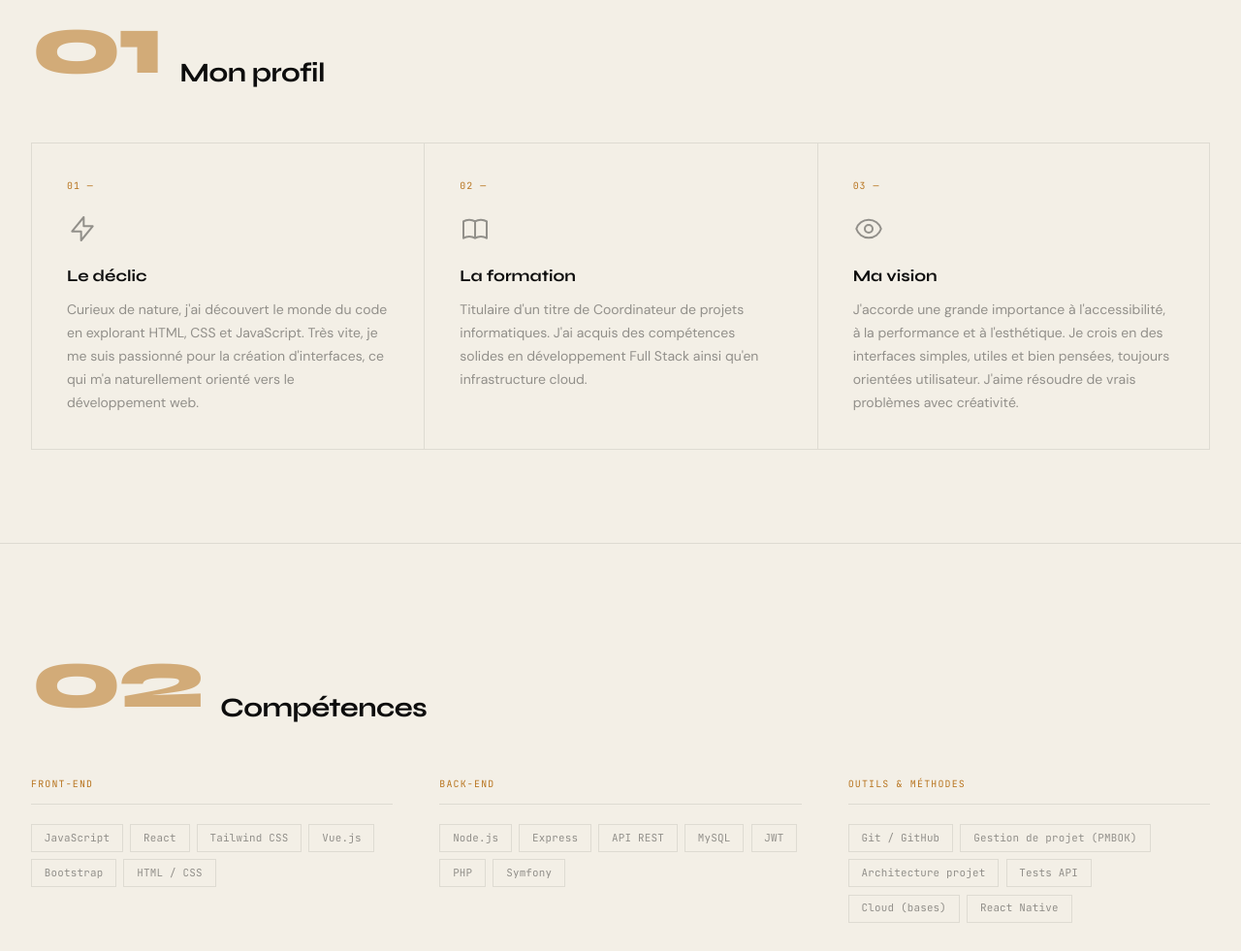
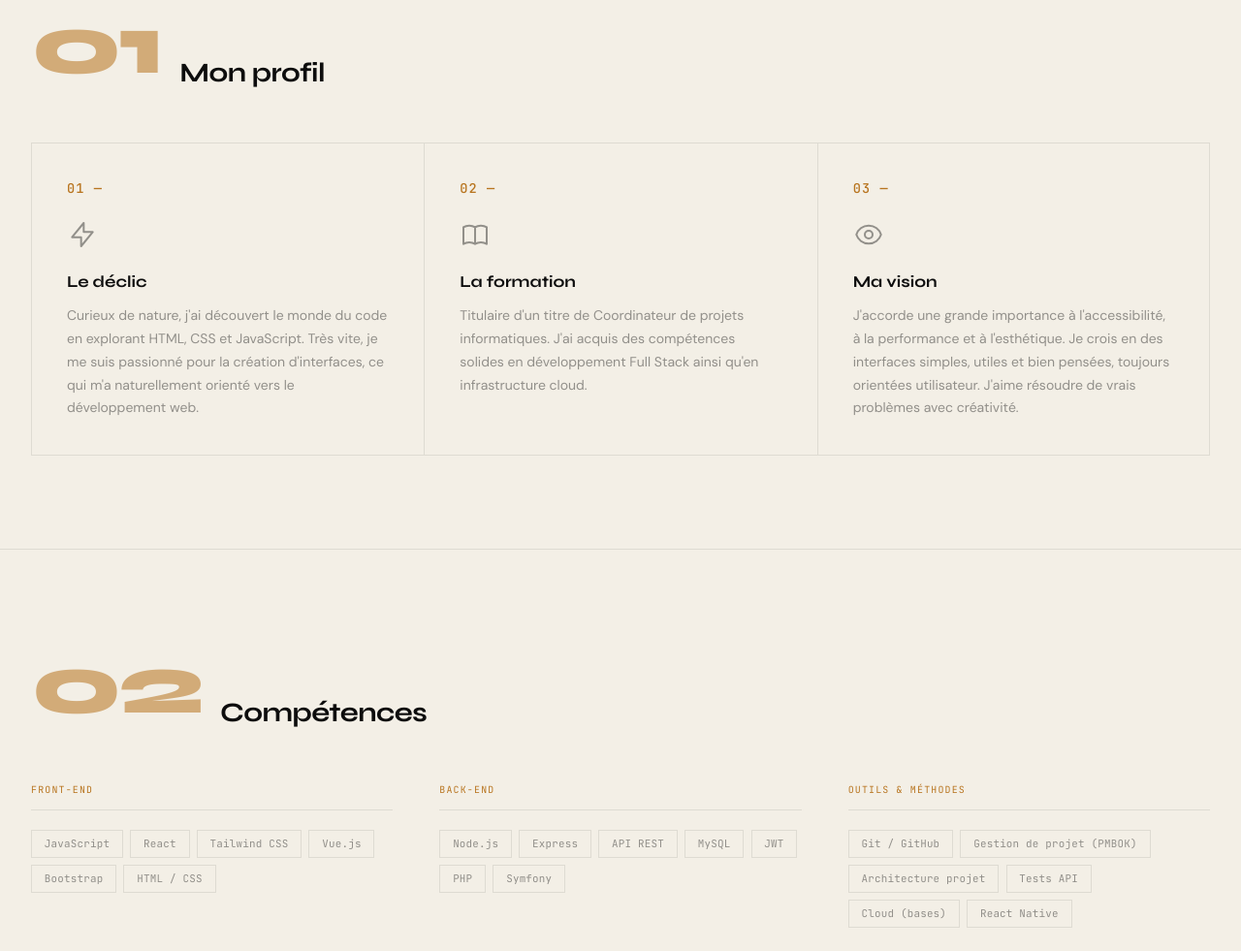
Before and after one commit to w-koujdal/w-koujdal.github.io, a website: page src/index.html in a window 1280 px wide. Shown: the part 894-1875 px from the top of the page at 97% size. Drawn offline with Linux system fonts and the light colour scheme.

Commit message:
Agrandit p-card-num (.62rem -> .85rem)

```diff
--- a/src/index.html
+++ b/src/index.html
@@ -279,8 +279,8 @@
         .p-card:last-child { border-right: 1px solid var(--border); }
         .p-card:hover { background: var(--card); }
         .p-card-num {
-            font-family: 'JetBrains Mono', monospace; font-size: .62rem;
-            letter-spacing: .1em; text-transform: uppercase;
+            font-family: 'JetBrains Mono', monospace; font-size: .85rem;
+            font-weight: 500; letter-spacing: .08em;
             color: var(--accent); margin-bottom: 1.25rem;
         }
         .p-card-icon {
```
